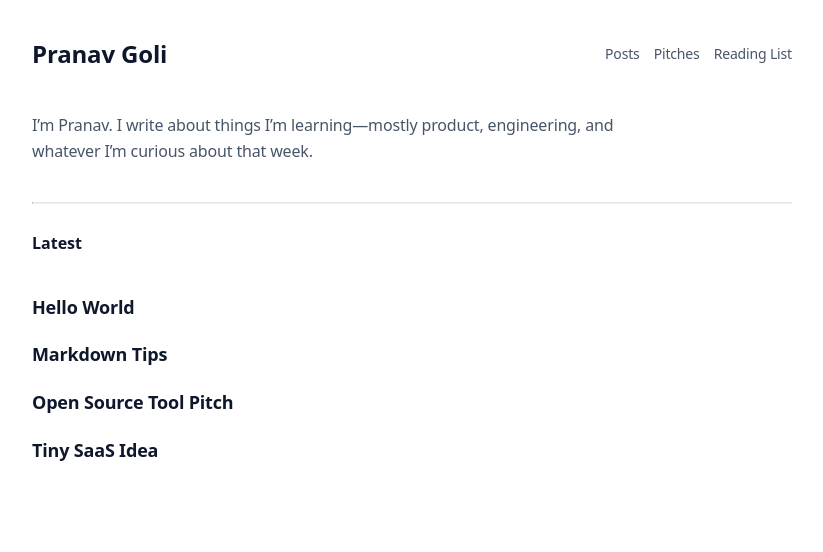
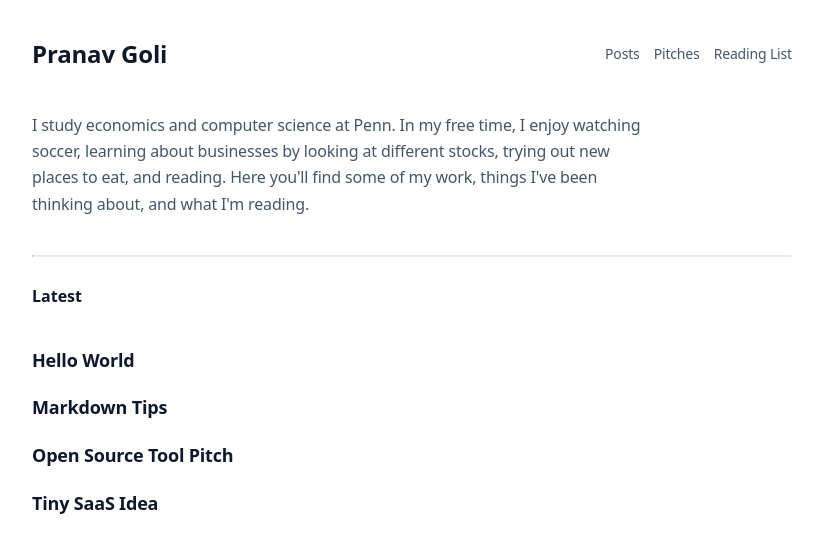
Before and after one commit to pranavgoli9/my-blog, a Next.js app: page / in a window 1280 px wide. Shown: the top 552 px of the page, without its empty margins (228-1051 px from the left). Built offline with nearby package versions, Linux system fonts and the light colour scheme.

Commit message:
Update page.tsx

```diff
--- a/src/app/page.tsx
+++ b/src/app/page.tsx
@@ -16,8 +16,8 @@ export default function HomePage() {
     <>
       <section className="bio">
         <p>
-          I’m Pranav. I write about things I’m learning—mostly product, engineering, and whatever
-          I’m curious about that week.
+          I study economics and computer science at Penn. In my free time, I enjoy watching soccer, learning about businesses by looking at different stocks, trying out new places to eat, and reading.
+          Here you'll find some of my work, things I've been thinking about, and what I'm reading.
         </p>
       </section>
 
```
